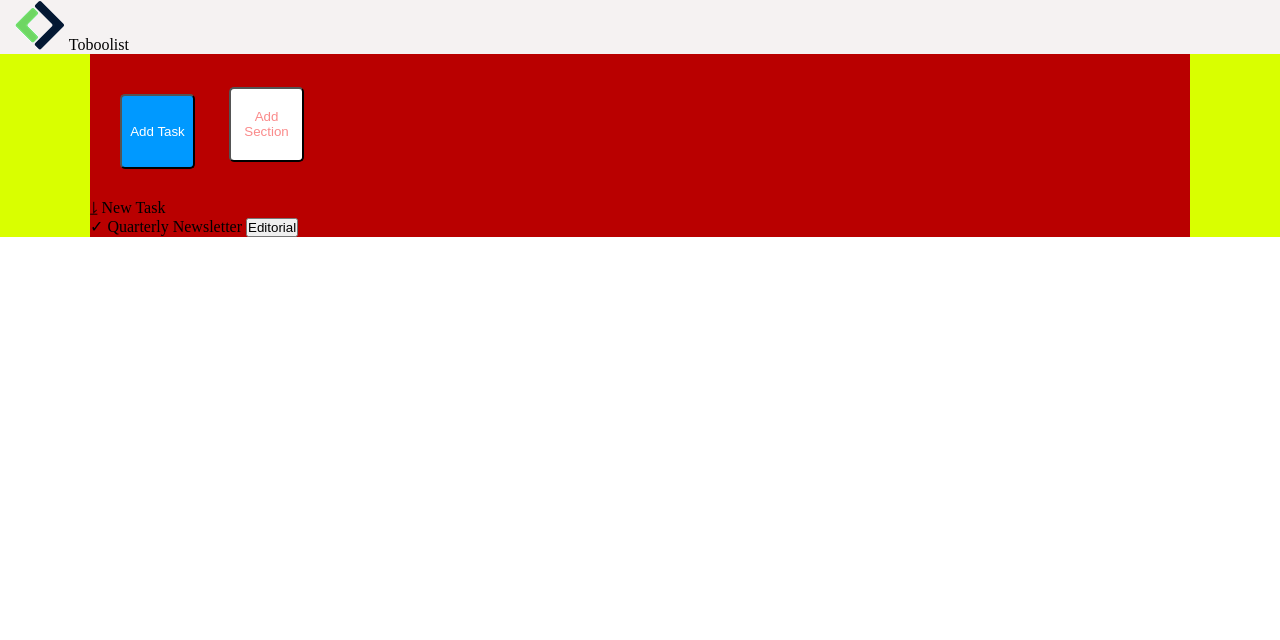
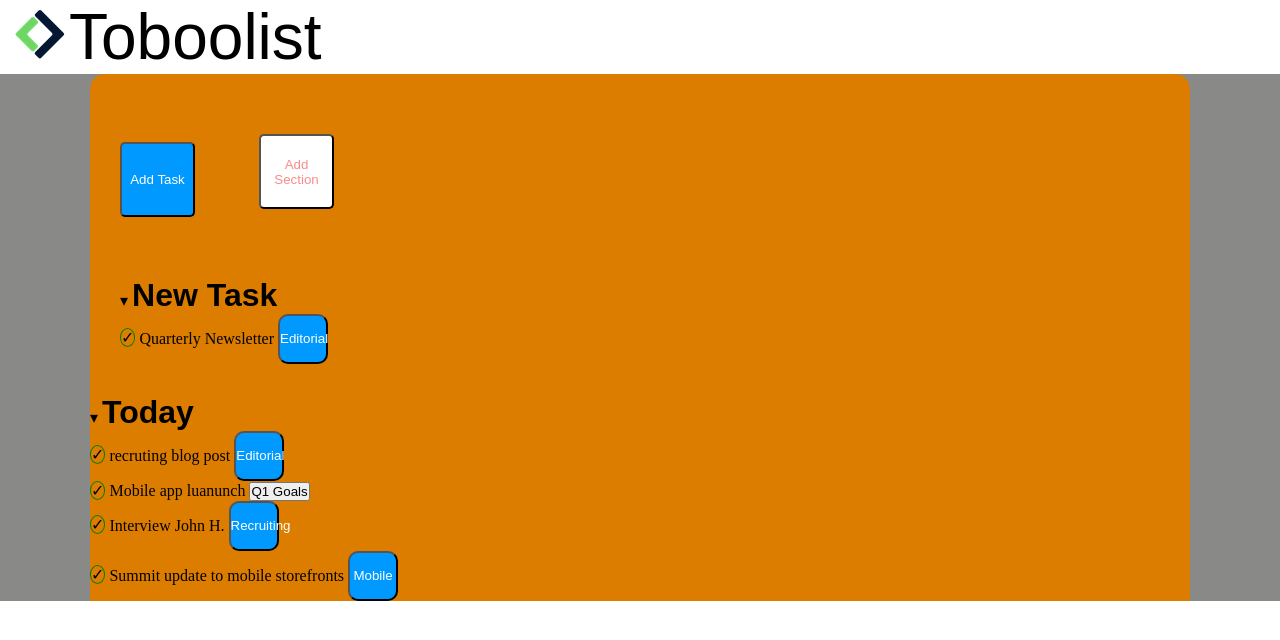
Before and after one commit to EneaSema/html-css-toboolist, a plain HTML site: page index.html in a window 1280 px wide. Drawn offline with Linux system fonts and the light colour scheme.

Commit message:
aggiornamenti lavoro

```diff
--- a/css/style.css
+++ b/css/style.css
@@ -6,29 +6,33 @@
 }
 
 #intestazione {
-  background-color: rgb(245, 242, 242);
+  background-color: rgb(255, 255, 255);
 }
 
 #logo {
   margin-left: 15px;
+  display: inline-block;
 }
 
-.title_header {
+#title_header {
   color: rgb(0, 0, 0);
-  font-size: 2rem;
+  font-size: 4rem;
   display: inline-block;
   font-family: Arial, Helvetica, sans-serif;
 }
 
 .container-out {
-  background-color: rgb(217, 255, 0);
+  background-color: rgb(137, 138, 136);
 }
 
 .container-in {
-  background-color: rgb(185, 0, 0);
+  background-color: rgb(221, 125, 0);
   max-width: 1100px;
   margin: 0 auto;
   padding-top: 10px;
+  padding-top: 30px;
+  border-top-left-radius: 15px;
+  border-top-right-radius: 15px;
 }
 
 .add_task {
@@ -45,7 +49,31 @@
   background-color: rgb(255, 255, 255);
   color: rgba(245, 3, 3, 0.459);
   border-radius: 5px;
+  margin: 30px;
   width: 75px;
   height: 75px;
   line-height: middle;
 }
+
+.new_task {
+  margin: 30px;
+}
+
+.new_task-write {
+  font-size: 2rem;
+  font-weight: bolder;
+  font-family: Arial, Helvetica, sans-serif;
+}
+
+.indicator-verificated {
+  border-radius: 50%;
+  border: 1px solid green;
+}
+
+.editorial {
+  border-radius: 10px;
+  background-color: rgb(0, 153, 255);
+  color: rgb(255, 255, 255);
+  width: 50px;
+  height: 50px;
+}
--- a/index.html
+++ b/index.html
@@ -24,12 +24,35 @@
           </section>
 
           <section class="new_task">
-            <span class="indicator">&RightDownVectorBar;</span>
+            <span class="indicator">&blacktriangledown;</span>
             <span class="new_task-write">New Task</span> <br />
+
             <span class="indicator-verificated">&check;</span>
             <span class="new_task-write_text">Quarterly Newsletter</span>
             <button class="editorial">Editorial</button>
           </section>
+
+          <section class="today">
+            <span class="indicator">&blacktriangledown;</span>
+            <span class="new_task-write">Today</span> <br />
+
+            <span class="indicator-verificated">&check;</span>
+            <span class="new_task-write_text">recruting blog post</span>
+            <button class="editorial">Editorial</button> <br />
+
+            <span class="indicator-verificated">&check;</span>
+            <span class="new_task-write_text">Mobile app luanunch</span>
+            <button class="q1-goals">Q1 Goals</button><br />
+
+            <span class="indicator-verificated">&check;</span>
+            <span class="new_task-write_text">Interview John H.</span>
+            <button class="editorial">Recruiting</button><br />
+
+            <span class="indicator-verificated">&check;</span>
+            <span class="new_task-write_text">Summit update to mobile storefronts</span>
+            <button class="editorial">Mobile</button><br />
+          </section>
+
         </div>
       </div>
     </main>
```
